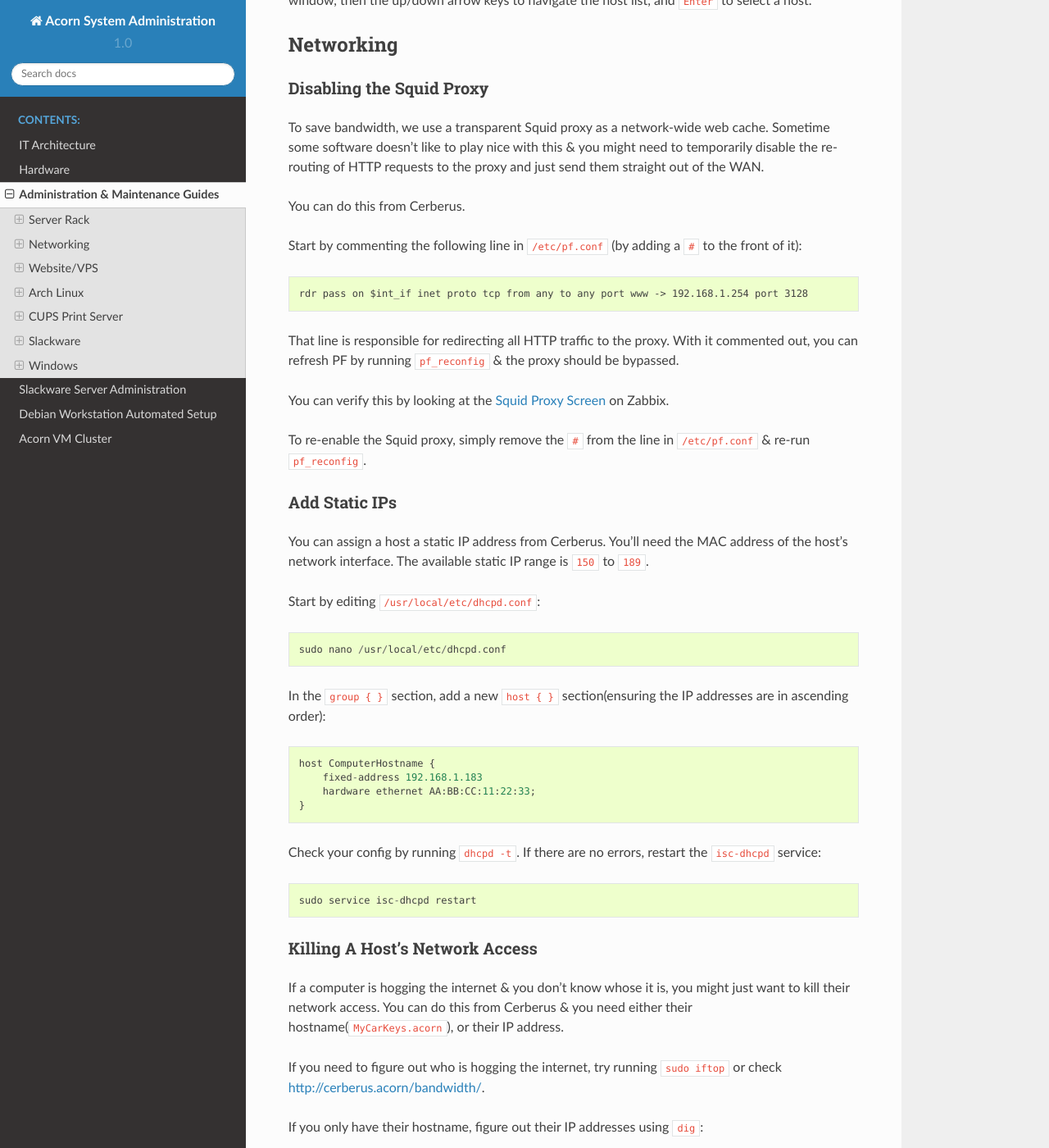
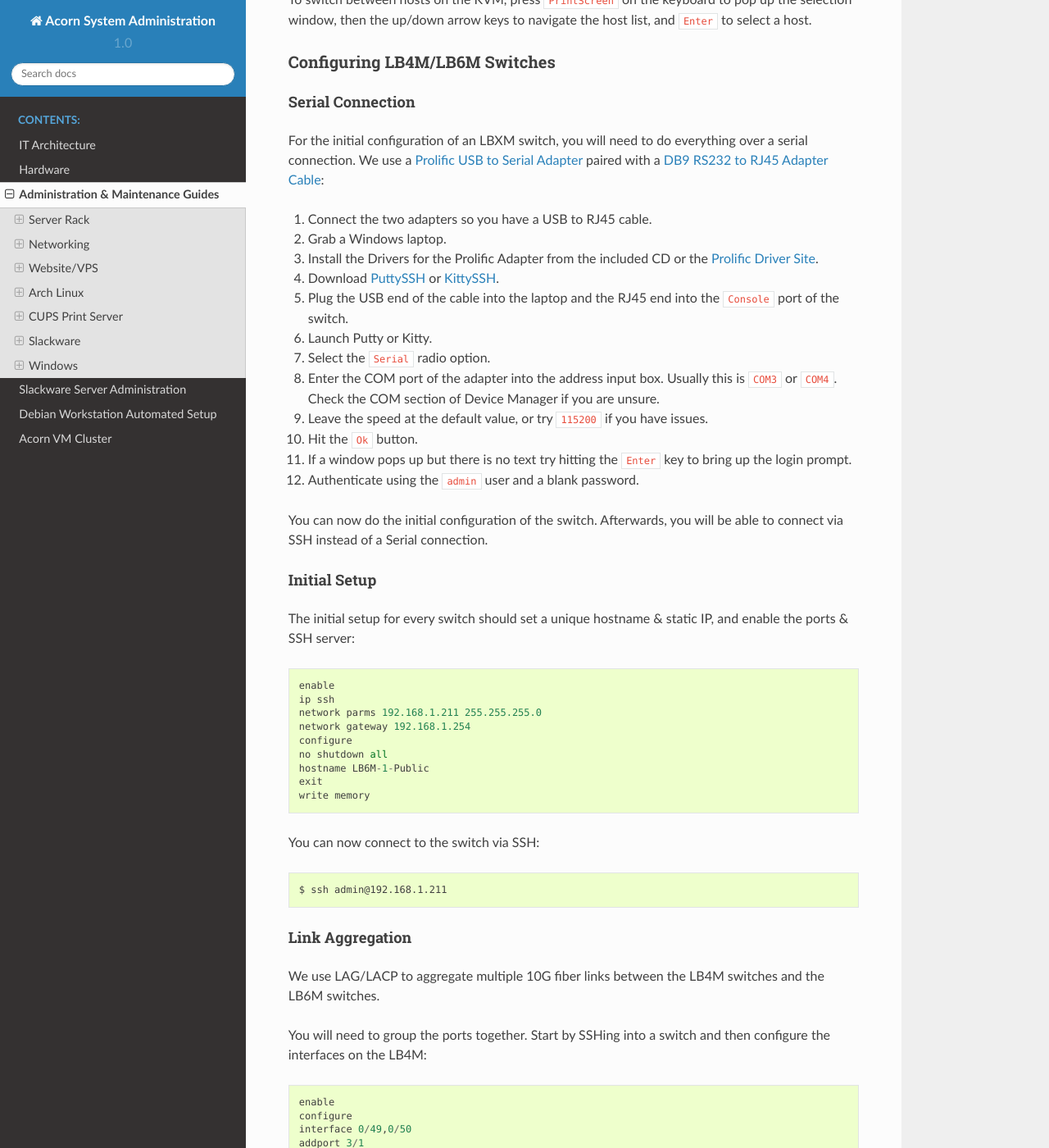
Before and after one commit to prikhi/sysadmintools, a Sphinx documentation site: the page built from docs/source/guides.rst, in a window 1280 px wide and 1400 px high, scrolled down 830 px. Shown: the whole window at 82% size. Built offline with Sphinx 7.4.7 and the Read the Docs theme 2.0.0, drawn with Linux system fonts in a browser that asks for light colours; some of the changed text lies outside the part shown.

Commit message:
Add Guide for Configuring LB4M & LB6M Switches

```diff
--- a/docs/source/guides.rst
+++ b/docs/source/guides.rst
@@ -20,6 +20,107 @@ Switching KVM Ports
 To switch between hosts on the KVM, press ``PrintScreen`` on the keyboard to
 pop up the selection window, then the up/down arrow keys to navigate the host
 list, and ``Enter`` to select a host.
+
+
+Configuring LB4M/LB6M Switches
+------------------------------
+
+Serial Connection
++++++++++++++++++
+
+For the initial configuration of an LBXM switch, you will need to do everything
+over a serial connection. We use a `Prolific USB to Serial Adapter`_ paired
+with a `DB9 RS232 to RJ45 Adapter Cable`_:
+
+#. Connect the two adapters so you have a USB to RJ45 cable.
+#. Grab a Windows laptop.
+#. Install the Drivers for the Prolific Adapter from the included CD or the
+   `Prolific Driver Site`_.
+#. Download `PuttySSH`_ or `KittySSH`_.
+#. Plug the USB end of the cable into the laptop and the RJ45 end into the
+   ``Console`` port of the switch.
+#. Launch Putty or Kitty.
+#. Select the ``Serial`` radio option.
+#. Enter the COM port of the adapter into the address input box. Usually this
+   is ``COM3`` or ``COM4``. Check the COM section of Device Manager if you are
+   unsure.
+#. Leave the speed at the default value, or try ``115200`` if you have issues.
+#. Hit the ``Ok`` button.
+#. If a window pops up but there is no text try hitting the ``Enter`` key to
+   bring up the login prompt.
+#. Authenticate using the ``admin`` user and a blank password.
+
+You can now do the initial configuration of the switch. Afterwards, you will be
+able to connect via SSH instead of a Serial connection.
+
+.. _Prolific USB to Serial Adapter: https://amzn.to/2wQ45B9
+.. _DB9 RS232 to RJ45 Adapter Cable: https://amzn.to/38PBh8U
+.. _Prolific Driver Site: http://www.prolific.com.tw/US/ShowProduct.aspx?p_id=225&pcid=41
+.. _PuttySSH: https://www.chiark.greenend.org.uk/~sgtatham/putty/latest.html
+.. _KittySSH: http://www.9bis.net/kitty/#!pages/download.md
+
+
+Initial Setup
++++++++++++++
+
+The initial setup for every switch should set a unique hostname & static IP,
+and enable the ports & SSH server::
+
+    enable
+    ip ssh
+    network parms 192.168.1.211 255.255.255.0
+    network gateway 192.168.1.254
+    configure
+    no shutdown all
+    hostname LB6M-1-Public
+    exit
+    write memory
+
+You can now connect to the switch via SSH::
+
+    $ ssh admin@192.168.1.211
+
+
+Link Aggregation
+++++++++++++++++
+
+We use LAG/LACP to aggregate multiple 10G fiber links between the LB4M switches
+and the LB6M switches.
+
+You will need to group the ports together. Start by SSHing into a switch and
+then configure the interfaces on the LB4M::
+
+    enable
+    configure
+    interface 0/49,0/50
+    addport 3/1
+    lacp actor admin state passive
+    exit
+    interface 3/1
+    description 'LACP to LB6M-1-Public'
+    no port-channel static
+    port-channel load-balance 6
+    exit
+    exit
+    write memory
+    exit
+
+On the LB6M switch, add matching entries for each LB4M::
+
+    enable
+    configure
+    interface 0/1,0/2
+    addport 1/1
+    lacp actor admin state passive
+    exit
+    interface 1/1
+    description 'LACP to LB4M-1-Public'
+    no port-channel static
+    port-channel load-balance 6
+    exit
+    exit
+    write memory
+    exit
 
 
 Networking
```
